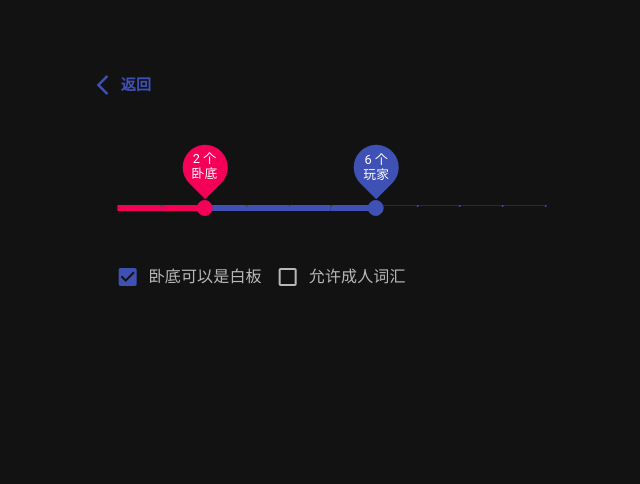
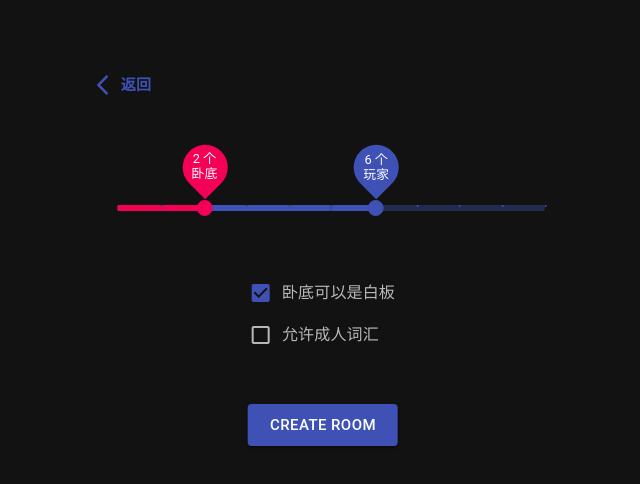
Before and after one commit to niuniuanran/WhoIsSpy, a React (Create React App) app: page /cn/new-room in a window 1280 px wide. Shown: the top 484 px of the page, without its empty margins (309-949 px from the left). Built offline with nearby package versions, Linux system fonts and the light colour scheme.

Commit message:
Add create room button, arrange form style

```diff
--- a/src/Components/EnterGame/NewRoom.tsx
+++ b/src/Components/EnterGame/NewRoom.tsx
@@ -1,6 +1,7 @@
 import {useState, useContext} from "react";
+import { makeStyles } from '@material-ui/core/styles';
 import ContentContainer from "../Shared/ContentContainer";
-import { FormGroup, FormControlLabel, Checkbox } from "@material-ui/core";
+import { FormGroup, FormControlLabel, Checkbox, Button } from "@material-ui/core";
 import { LanguageContext, LanguageContextType } from "../../Contexts/LanguageContext";
 import NumSettingSliders from "./NumSettingSliders";
 
@@ -11,9 +12,19 @@ interface RoomSettings {
     eighteenPlus: boolean,
 }
 
+const useStyles = makeStyles((theme) => ({
+    formGroup: {
+        width: 'fit-content',
+        margin: '1rem auto'
+    },
+    submitButton: {
+        margin: '2rem 1rem 1rem 0'
+    }
+  }));
+
 export default function NewRoom(){
+    const classes = useStyles();
     const {getText} = useContext(LanguageContext) as LanguageContextType
-
     const [roomSettings, setRoomSettings] = useState<RoomSettings>({
         numPlayer: 6,
         numSpy: 1,
@@ -24,7 +35,7 @@ export default function NewRoom(){
     return <ContentContainer allowBack>
             <form>
                 <NumSettingSliders/>
-                <FormGroup row>
+                <FormGroup className={classes.formGroup}>
                     <FormControlLabel
                         control={<Checkbox checked={roomSettings.randomBlank}
                                         onChange={ e => setRoomSettings(roomSettings => ({...roomSettings, randomBlank: e.target.checked}))}
@@ -40,6 +51,9 @@ export default function NewRoom(){
                         label={getText("eighteenPlus")}
                     />
                 </FormGroup>
+                <Button className={classes.submitButton} size="large" variant="contained" color="primary">
+                    Create room
+                </Button>
                 </form>
             </ContentContainer>
 
--- a/src/Components/EnterGame/NumSettingSliders.tsx
+++ b/src/Components/EnterGame/NumSettingSliders.tsx
@@ -19,9 +19,9 @@ const PlayerNumSlider = withStyles({
         border: '1px solid currentColor',
       },
     rail: {
+        height: 6,
         opacity: 1,
         backgroundColor: 'rgba(63, 81, 181, 0.38)',
-        height: '1px',
         '&::after': {
             content: '""',
             height: '6px',
```
